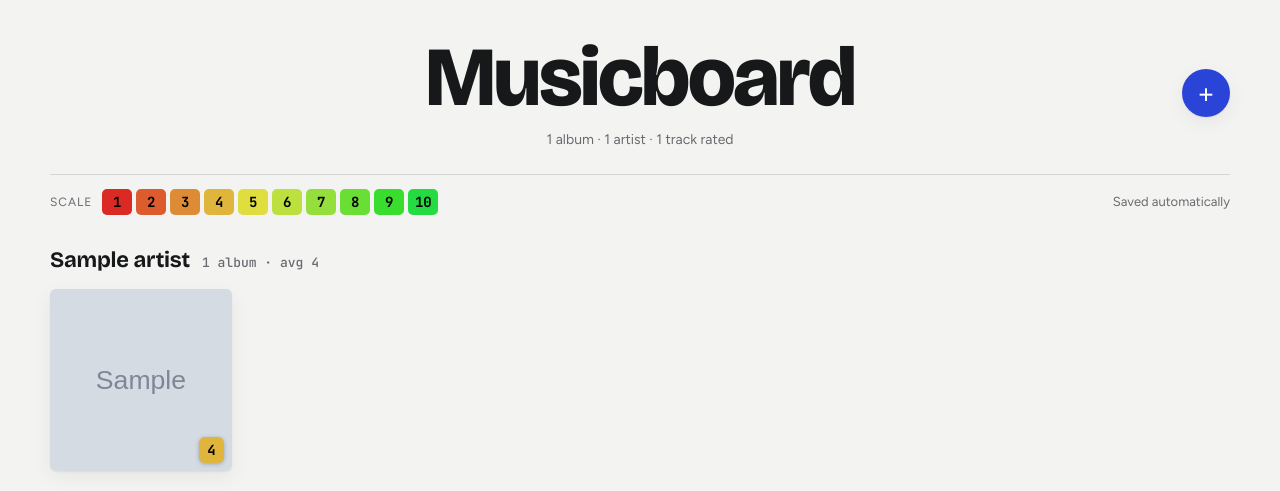
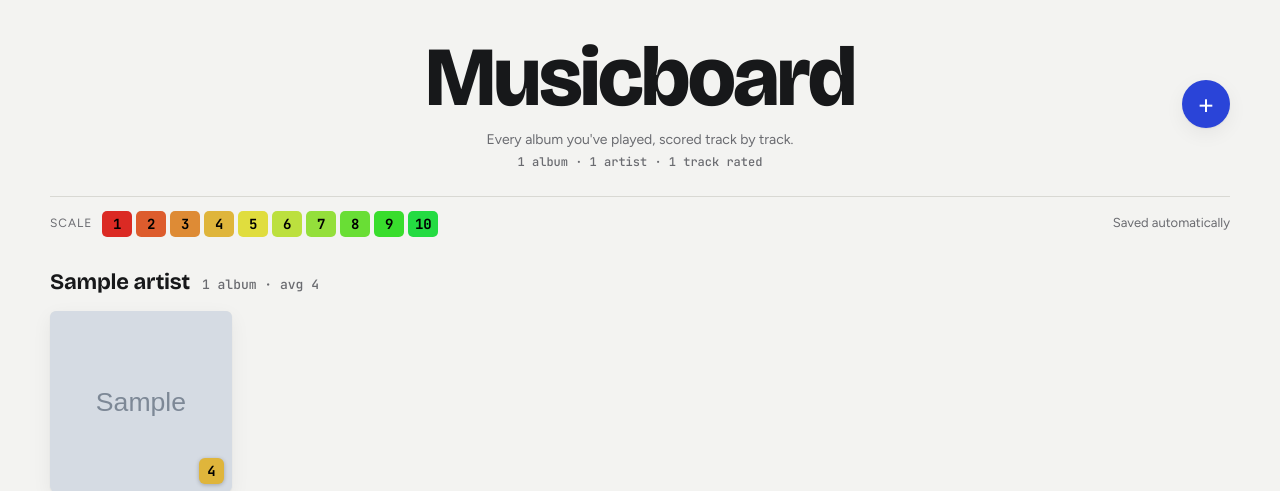
Before and after one commit to vineethkanpa07/musicboard, a Flask app: page / in a window 1280 px wide. Shown: the top 491 px of the page. Run offline with Flask 3, Linux system fonts and the light colour scheme; tables that the repository leaves empty hold one stand-in row (values such as "Sample post"); grey boxes marked "Sample" are stand-in pictures; some web fonts are replaced.

Commit message:
Keep the tagline visible once albums are added
The album/artist counts used to replace the tagline; they now sit on
their own line beneath it.

Co-Authored-By: Claude Opus 5.5 <noreply@anthropic.com>
Claude-Session: https://claude.ai/code/session_01CgiuXQ9NcdjfPR3pbBm7d3

```diff
--- a/static/app.js
+++ b/static/app.js
@@ -106,7 +106,7 @@
     const rated = [...state.albums.values()].reduce((n, a) => n + a.songs.filter(s => s.rating != null).length, 0);
     $("#summary").textContent = state.albums.size
       ? `${plural(state.albums.size, "album")} · ${plural(gs.length, "artist")} · ${plural(rated, "track")} rated`
-      : "Every album you've played, scored track by track.";
+      : "";
     setStatus(state.arrange ? "Drag albums or artists, or use the arrows." : "Saved automatically");
 
     if (!state.albums.size) {
--- a/static/style.css
+++ b/static/style.css
@@ -48,6 +48,8 @@ header.top::before { content: ""; }
 .brand { text-align: center; min-width: 0; }
 .brand h1 { font-family: var(--title); font-weight: 800; font-size: clamp(40px, 8vw, 84px); letter-spacing: -.03em; line-height: 1; margin: 0; text-wrap: balance; }
 .brand p { margin: 10px 0 0; color: var(--muted); font-size: 14px; }
+.brand .summary { margin-top: 4px; font-family: var(--mono); font-size: 12px; }
+.brand .summary:empty { display: none; }
 .top-actions { display: flex; gap: 10px; align-items: center; justify-content: flex-end; flex-wrap: wrap; }
 @media (max-width: 640px) {
   header.top { grid-template-columns: 1fr; justify-items: center; }
--- a/templates/index.html
+++ b/templates/index.html
@@ -14,7 +14,8 @@
     <header class="top">
       <div class="brand">
         <h1>Musicboard</h1>
-        <p id="summary">Every album you've played, scored track by track.</p>
+        <p class="tagline">Every album you've played, scored track by track.</p>
+        <p id="summary" class="summary"></p>
       </div>
       <div class="top-actions">
         <button class="btn" id="arrangeBtn" type="button" hidden>Arrange</button>
```
